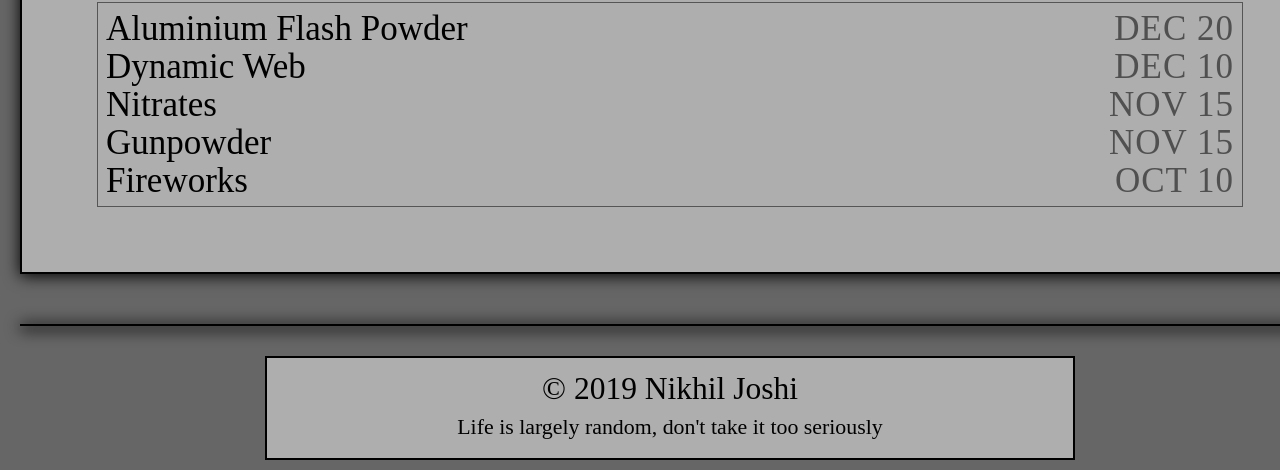
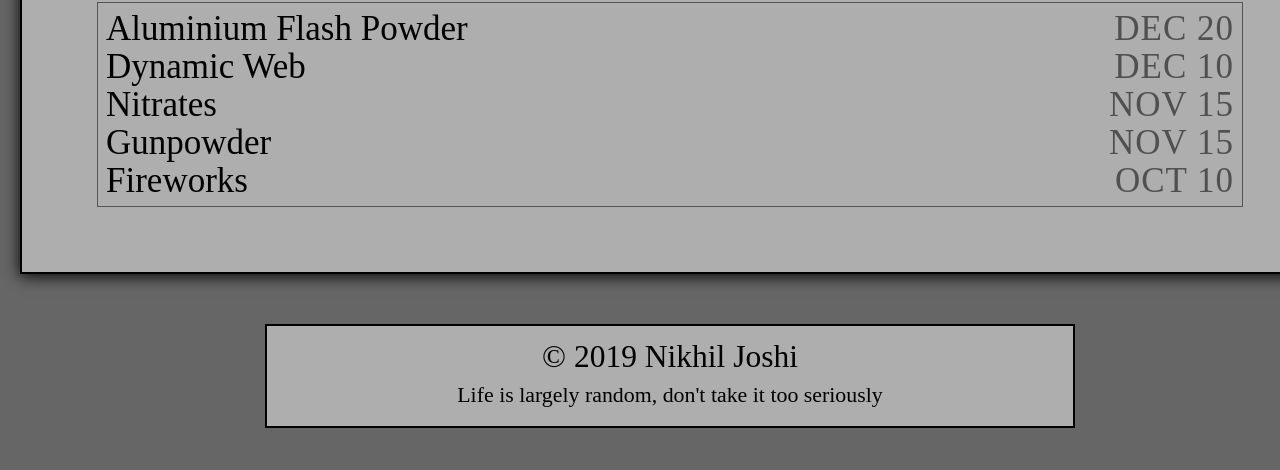
Before and after one commit to nikhildjoshi/nikhildjoshi.github.io, a plain HTML site: page index.html in a window 1280 px wide. Shown: the part 750-1220 px from the top of the page. After the commit the page ends 1188 px from the top, so only its background shows below. Drawn offline with nearby package versions, Linux system fonts and the light colour scheme; some packages are replaced by stand-ins of ours.

Commit message:
remove log

```diff
--- a/index.html
+++ b/index.html
@@ -186,8 +186,7 @@
 </section>
 
 		</main>
-		<div class="logo">
-</div>
+		</div>
 <div class="footer">
   <span class="block">&copy; 2019 Nikhil Joshi</span>
   <span class="block"><small><small>Life is largely random, don't take it too seriously</small></small></span>
```
Also changed, not shown: 404.html (+2 -2 lines), about.html (+2 -2 lines), notes/ELF-gottchas.html (+1 -2 lines), notes/aluminium-flash-powder.html (+1 -2 lines), notes/dual-nature-light.html (+1 -2 lines), notes/dynamic-web.html (+1 -2 lines), notes/fireworks.html (+1 -2 lines), notes/golang.html (+1 -2 lines), notes/gunpowder.html (+1 -2 lines), notes/incremental-page-loading.html (+1 -2 lines), notes/nitrates.html (+1 -2 lines).
